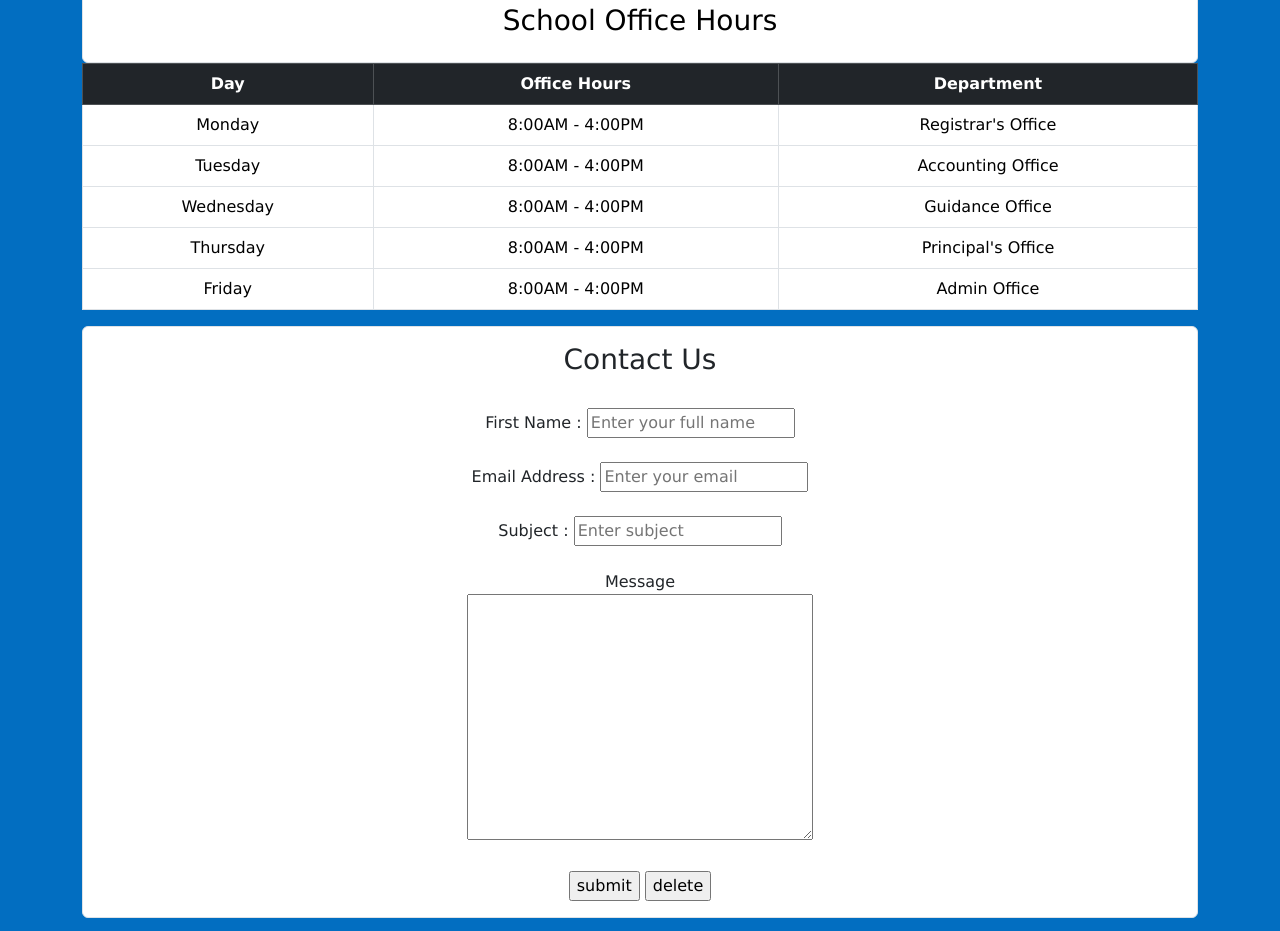
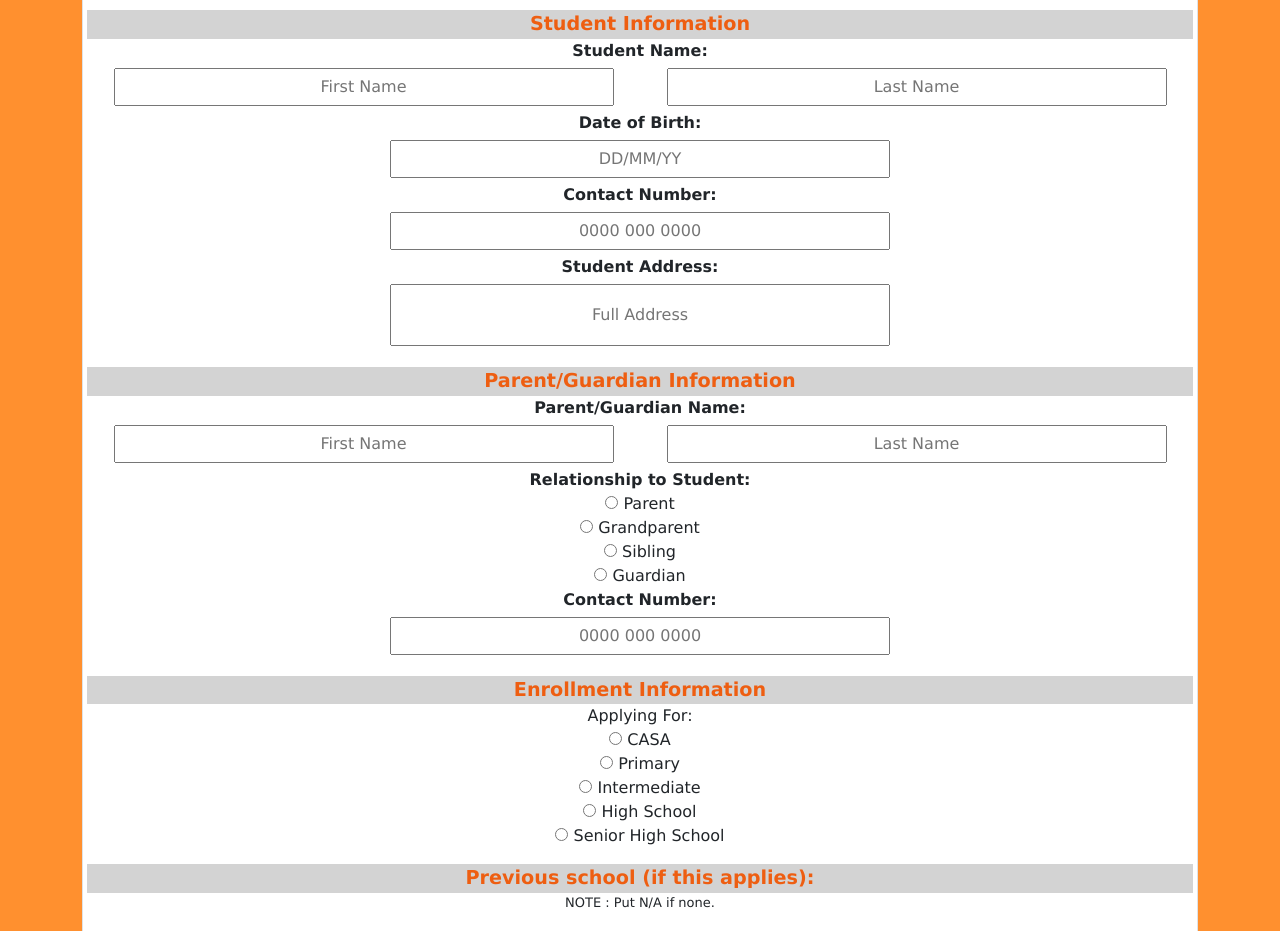
Before and after one commit to czarld/LP_ICT9Section_Q2SkillsTest_Lodronio_Czarina, a plain HTML site: page enroll.html in a window 1280 px wide. Shown: the part 145-1076 px from the top of the page. Drawn offline with nearby package versions, Linux system fonts and the light colour scheme.

Commit message:
enroll.html

```diff
--- a/enroll.html
+++ b/enroll.html
@@ -5,10 +5,11 @@
     <meta name="viewport" content="width=device-width, initial-scale=1.0">
     <title> ST </title>
 
+    <link rel="stylesheet" href="style.css">
     <link rel="stylesheet" href="https://cdn.jsdelivr.net/npm/bootstrap@5.3.3/dist/css/bootstrap.min.css">
 
 </head>
-<body style="background-color: rgb(2, 110, 193);">
+<body style="background-color: rgb(255, 144, 47);">
     <script src="https://cdn.jsdelivr.net/npm/bootstrap@5.3.3/dist/js/bootstrap.bundle.min.js"></script>
 
     <nav class="navbar navbar-expand-sm navbar-dark bg-dark">
@@ -58,99 +59,99 @@
 
 
 <div class=" container text-center" style="font-family:'Lucida Sans', 'Lucida Sans Regular', 'Lucida Grande', 'Lucida Sans Unicode', Geneva, Verdana, sans-serif">
-<h1><strong> Contact Page </strong></h1>
+<h1><strong> Enrollment Page </strong></h1>
 <div class="table-responsive">
-
-<div>
-
-    <div class="p-3 border rounded bg-white h-100">
-        <h3 style="color: rgb(0, 0, 0);"> School Office Hours </h3>
-    </div>
-
-</div>
-
-
-    <table class="table table-bordered table-hover text-center">
-        <thead class="table-dark">
-            <tr>
-                <th> Day </th>
-                <th> Office Hours </th>
-                <th> Department </th>
-            </tr>
-        </thead>
-
-        <tbody>
-            <tr>
-                <td> Monday </td>
-                <td> 8:00AM - 4:00PM </td>
-                <td> Registrar's Office </td>
-            </tr>
-
-
-            <tr>
-                <td> Tuesday </td>
-                <td> 8:00AM - 4:00PM </td>
-                <td> Accounting Office </td>
-
-            </tr>
-
-            <tr>
-                <td> Wednesday </td>
-                <td> 8:00AM - 4:00PM </td>
-                <td> Guidance Office </td>
-            </tr>
-
-            <tr>
-                <td> Thursday </td>
-                <td> 8:00AM - 4:00PM </td>
-                <td> Principal's Office </td>
-
-            </tr>
-
-            <tr>
-                <td> Friday </td>
-                <td> 8:00AM - 4:00PM </td>
-                <td> Admin Office </td>
-
-            </tr>
-
-
-        </tbody>
-    </table>
-</div>
-
-
-
 
 
 <div class="p-3 border rounded bg-white h-100">
 
-<form>
-	<h3> Contact Us </h3>
+<div class="box" id="theform">
+    <div class="row">
+
+
+
+            <label style="color: rgb(238, 94, 17); font-weight: bold; font-size: larger; background-color: lightgray;">Student Information</label>
             <br>
-    <label for="fname"> First Name : </label>
-    <input type="text" id="fname" placeholder="Enter your full name">
-
+            <label><strong>Student Name:</strong></label>
+            <br>
+            <input type="text" id="fname" placeholder="First Name"><br><input type="text" id="fname" placeholder="Last Name">
             <br>
             <br>
-    <label for="email"> Email Address : </label>
-    <input type="email" id="email" placeholder="Enter your email">
-
+            <label><strong>Date of Birth:</strong></label>
+            <input type="text" id="fname" placeholder="DD/MM/YY">
             <br>
             <br>
-    <label for="subject"> Subject : </label>
-    <input type="subject" id="subject" placeholder="Enter subject">
+            <label><strong>Contact Number:</strong></label>
+            <br>
+            <input type="text" id="fname" placeholder="0000 000 0000">
+            <br>
+            <label><strong>Student Address:</strong></label>
+            <br>
+            <input type="text" placeholder="Full Address">
             <br>
             <br>
-     <label for="message"> Message </label>
             <br>
-     <textarea id="message" name="message" rows=10 cols="40" placeholder="type here"> </textarea>
+            <p></p>
+            <label style="color: rgb(238, 94, 17); font-weight: bold; font-size: larger; background-color: lightgray">Parent/Guardian Information</label>
             <br>
+            <label><strong>Parent/Guardian Name:</strong></label>
             <br>
-    <input type="submit" id="submit" value="submit">
-    <input type="reset" id="reset" value="delete">
-
+            <input type="text" id="fname" placeholder="First Name"><br><input type="text" id="fname" placeholder="Last Name">
             <br>
+            <label><strong>Relationship to Student:</strong></label>
+            <br>
+            <div class="radio">
+            <input type="radio" id="1" name="parent" value="parent">
+            <label for="parent">Parent</label>
+            <br>
+            <input type="radio" id="2" name="grandparent" value="grandparent">
+            <label for="grandparent">Grandparent</label>
+            <br>
+            <input type="radio" id="3" name="sibling" value="sibling">
+            <label for="grandparent">Sibling</label>
+            <br>
+            <input type="radio" id="4" name="guardian" value="guardian">
+            <label for="parent">Guardian</label>
+            </div>
+            <br>
+            <label><strong>Contact Number:</strong></label>
+            <br>
+            <input type="text" id="fname" placeholder="0000 000 0000">
+            <br>
+            <p></p>
+            <label style="color: rgb(238, 94, 17); font-weight: bold; font-size: larger; background-color: lightgray">Enrollment Information</label>
+            <label>Applying For:</label>
+            <br>
+            <div class="radio">
+            <input type="radio" id="1" name="1" value="1">
+            <label for="1">CASA</label>
+            <br>
+            <input type="radio" id="2" name="2" value="2">
+            <label for="2">Primary</label>
+            <br>
+            <input type="radio" id="3" name="3" value="3">
+            <label for="3">Intermediate</label>
+            <br>
+            <input type="radio" id="4" name="4" value="4">
+            <label for="4">High School</label>
+            <br>
+            <input type="radio" id="5" name="5" value="5">
+            <label for="4">Senior High School</label>
+            <br>
+            </div>
+            <br>
+            <p></p>
+            <label style="color: rgb(238, 94, 17); font-weight: bold; font-size: larger; background-color: lightgray"><strong>Previous school (if this applies):</strong></label>
+            <br>
+            <p style="font-size: small;"> NOTE : Put N/A if none.</p>
+            <input type="text" id="fname" placeholder="Name of School">
+            <br>
+            <p></p>
+            <input type="submit" value="Submit">
+        </div>
+    </div>
+</div>
+</form>
 
 </div>
 
```
Lines whose indentation alone changed are shown as unchanged.
